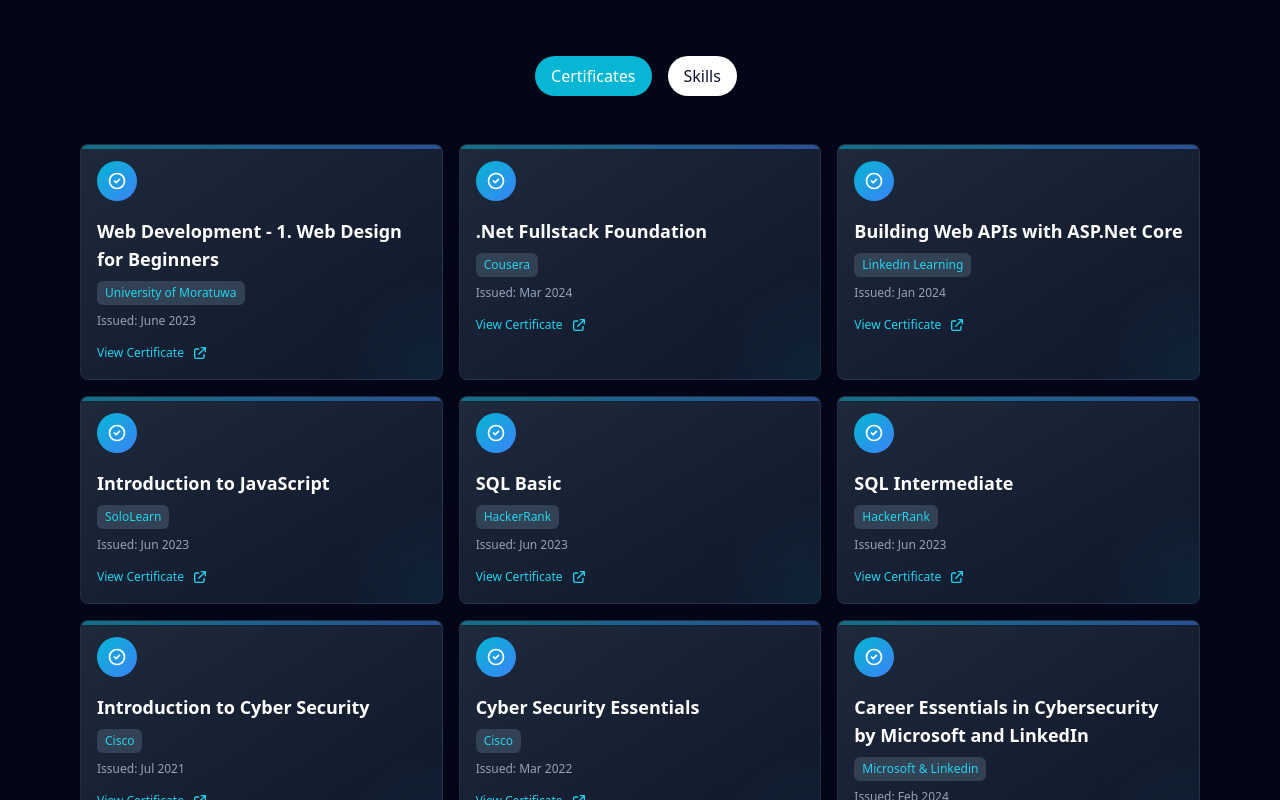
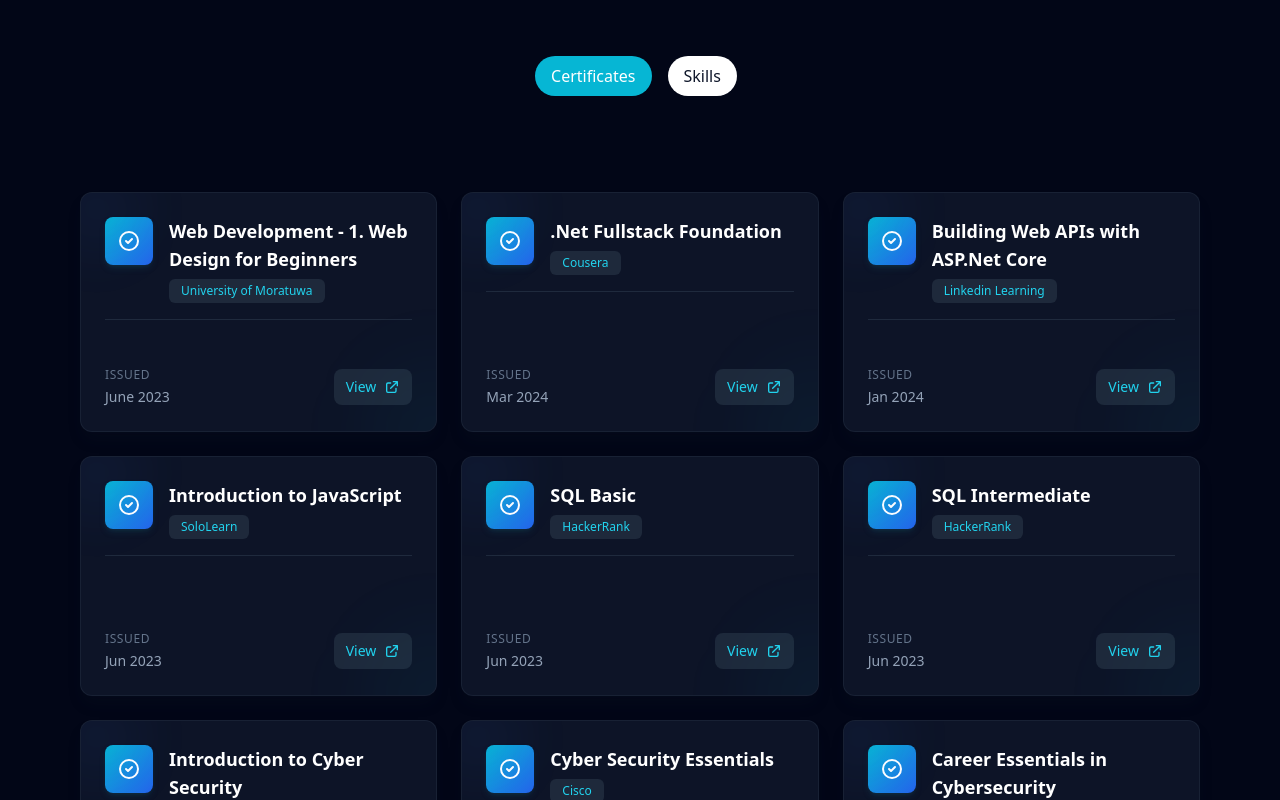
Before and after one commit to PathumLD/PathumLD-Portfolio, a React (Vite) app: page / in a window 1280 px wide. Shown: the part 1620-2420 px from the top of the page. Built offline with nearby package versions, Linux system fonts and the light colour scheme.

Commit message:
Certificate changed

```diff
--- a/src/components/skills/CertificatesSection.jsx
+++ b/src/components/skills/CertificatesSection.jsx
@@ -4,24 +4,25 @@ import useScrollAnimation from '../useScrollAnimation';
 
 const CertificatesSection = () => {
   return (
-    <div className="max-w-6xl mx-auto grid grid-cols-1 sm:grid-cols-2 lg:grid-cols-3 gap-4 p-4">
-      {certificatesData.map((certificate, index) => {
+    <div className="max-w-6xl py-12 mx-auto">
+      <div className="grid grid-cols-1 gap-6 p-4 sm:grid-cols-2 lg:grid-cols-3">
+        {certificatesData.map((certificate) => {
           const elementRef = useScrollAnimation(0.1);
-
           return (
             <div
               ref={elementRef}
               key={certificate.id}
-            className="group relative overflow-hidden rounded-lg bg-gradient-to-br from-slate-800 to-slate-900 border border-slate-700/50 hover:border-cyan-500/50 transition-all duration-300 p-4 opacity-0" // opacity-0 to initially hide the card
+              className="group relative overflow-hidden rounded-xl bg-slate-900/90 border border-slate-700/30 hover:border-cyan-500/50 shadow-lg shadow-slate-900/20 transition-all duration-300 p-6 opacity-0 flex flex-col min-h-[15rem] w-full"
             >
-            {/* Top decoration line */}
-            <div className="absolute top-0 left-0 w-full h-1 bg-gradient-to-r from-cyan-500 to-blue-500 opacity-50 group-hover:opacity-100 transition-opacity" />
+              {/* Top accent bar */}
+              <div className="absolute top-0 left-0 w-full h-1 transition-transform duration-300 origin-left transform scale-x-0 bg-gradient-to-r from-cyan-500 to-blue-600 group-hover:scale-x-100" />
 
-            <div className="space-y-4">
-              {/* Certificate icon */}
-              <div className="w-10 h-10 rounded-full bg-gradient-to-br from-cyan-500 to-blue-500 flex items-center justify-center mb-2">
+              {/* Certificate content */}
+              <div className="flex items-start space-x-4">
+                {/* Icon with gradient background */}
+                <div className="flex items-center justify-center flex-shrink-0 w-12 h-12 rounded-lg shadow-md bg-gradient-to-br from-cyan-500 to-blue-600 shadow-cyan-900/30">
                   <svg
-                  className="w-5 h-5 text-white"
+                    className="w-6 h-6 text-white"
                     fill="none"
                     viewBox="0 0 24 24"
                     stroke="currentColor"
@@ -35,27 +36,41 @@ const CertificatesSection = () => {
                   </svg>
                 </div>
 
-              {/* Certificate content */}
-              <div className="space-y-2">
-                <h3 className="text-lg font-semibold text-white group-hover:text-cyan-400 transition-colors">
+                {/* Text content - Changed to allow text wrapping */}
+                <div className="flex-1 min-w-0"> {/* Added min-w-0 to fix flexbox text overflow */}
+                  <h3 className="mb-1 text-lg font-semibold text-white break-words transition-colors group-hover:text-cyan-400 line-clamp-2">
                     {certificate.name}
                   </h3>
-
-                <span className="inline-block px-2 py-1 text-xs font-medium bg-slate-700 text-cyan-400 rounded-md">
+                  <span className="inline-block px-3 py-1 mb-2 text-xs font-medium rounded-md bg-slate-800 text-cyan-400">
                     {certificate.issuer}
                   </span>
-
-                <p className="text-slate-400 text-xs">Issued: {certificate.date}</p>
+                </div>
               </div>
 
-              {/* View certificate link */}
+              {/* Separator line */}
+              <div className="w-full h-px my-2 bg-slate-700/50" />
+
+              {/* Description (if available) */}
+              {certificate.description && (
+                <p className="text-sm text-slate-400 line-clamp-3">
+                  {certificate.description}
+                </p>
+              )}
+
+              {/* Date and link row */}
+              <div className="flex items-center justify-between mt-auto">
+                <div className="flex flex-col">
+                  <span className="mb-1 text-xs tracking-wider uppercase text-slate-500">Issued</span>
+                  <p className="text-sm font-medium text-slate-400">{certificate.date}</p>
+                </div>
+
                 <a
                   href={certificate.link}
                   target="_blank"
                   rel="noopener noreferrer"
-                className="inline-flex items-center gap-2 text-cyan-400 hover:text-cyan-300 transition-colors text-xs font-medium group"
+                  className="inline-flex items-center gap-2 px-3 py-2 text-sm font-medium transition-all rounded-lg bg-slate-800 hover:bg-slate-700 text-cyan-400 hover:text-cyan-300 group"
                 >
-                View Certificate
+                  View
                   <svg
                     className="w-4 h-4 group-hover:translate-x-0.5 transition-transform"
                     fill="none"
@@ -72,11 +87,13 @@ const CertificatesSection = () => {
                 </a>
               </div>
 
-            {/* Background decoration */}
-            <div className="absolute -right-14 -bottom-14 w-28 h-28 rounded-full bg-cyan-500/10 blur-2xl group-hover:bg-cyan-500/20 transition-all duration-300" />
+              {/* Decorative background elements */}
+              <div className="absolute w-32 h-32 transition-all duration-300 rounded-full -right-16 -bottom-16 bg-cyan-500/5 blur-2xl group-hover:bg-cyan-500/10" />
+              <div className="absolute w-24 h-24 transition-all duration-300 rounded-full -left-8 -top-8 bg-blue-600/5 blur-xl group-hover:bg-blue-600/10" />
             </div>
           );
         })}
+      </div>
     </div>
   );
 };
--- a/src/data/CertificateData.js
+++ b/src/data/CertificateData.js
@@ -57,7 +57,7 @@ export const certificatesData = [
     },
     {
       id: 9,
-      name: 'Career Essentials in Cybersecurity by Microsoft and LinkedIn',
+      name: 'Career Essentials in Cybersecurity',
       issuer: 'Microsoft & Linkedin',
       link: 'https://www.linkedin.com/posts/pathumld_certificate-activity-7162897416189362176-2GQq?utm_source=share&utm_medium=member_desktop',
       date: 'Feb 2024',
```
Lines whose indentation alone changed are shown as unchanged.
